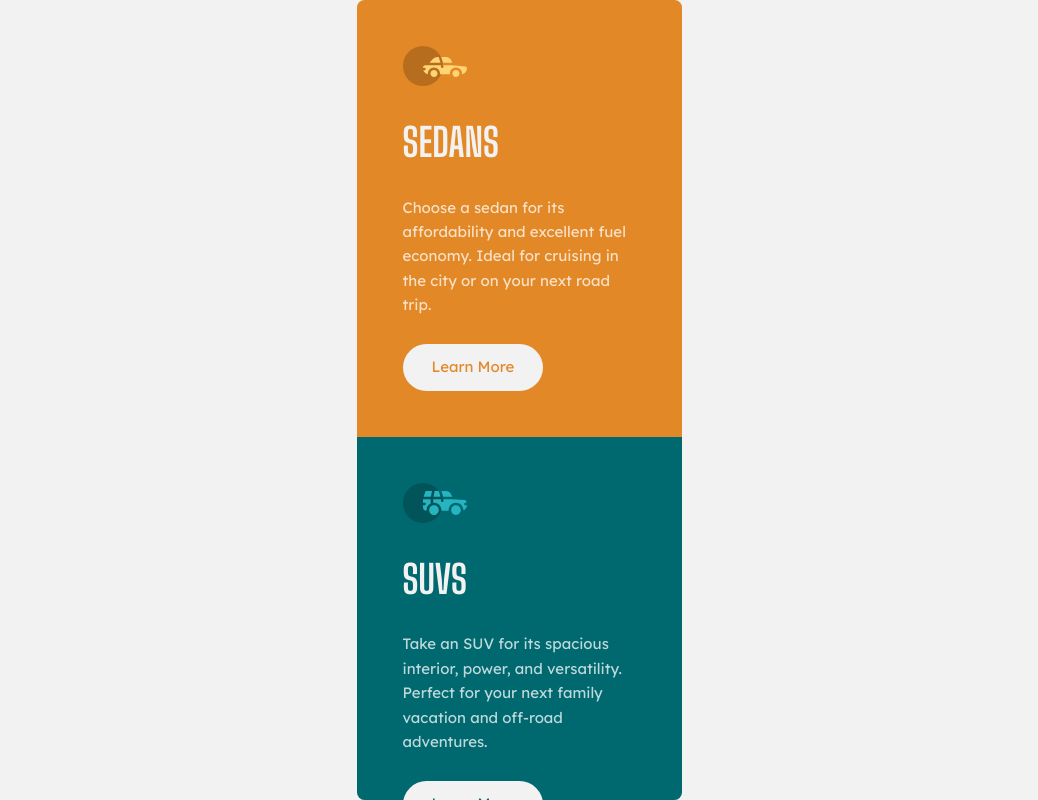
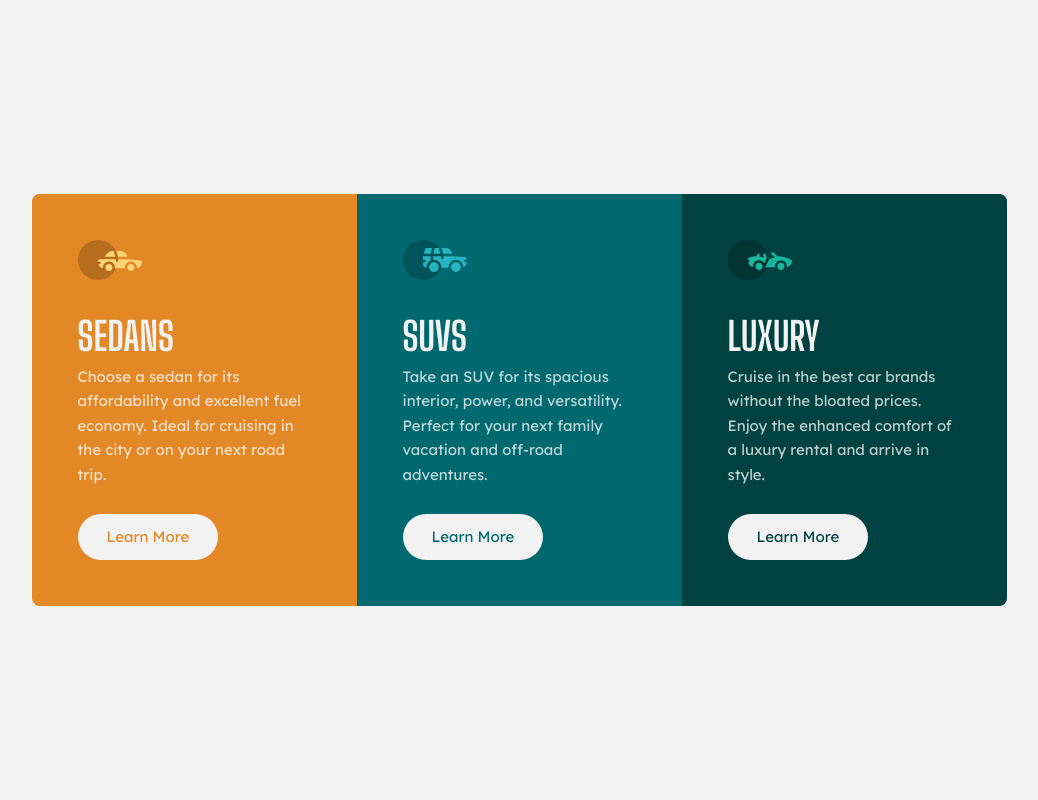
Before and after one commit to StephenYu2018/3-column-preview-card-component-main, a website: page index.html in a window 1280 px wide. Shown: the whole page, without its empty margins (121-1159 px from the left). Drawn offline with Linux system fonts and the light colour scheme.

Commit message:
allow cards to form columns on desktop

```diff
--- a/index.html
+++ b/index.html
@@ -16,7 +16,7 @@
 <body>
 
   <main class="h-screen bg-very-light-gray flex flex-col justify-center items-center">
-    <article class="overflow-hidden rounded-lg"></article>
+    <article class="overflow-hidden rounded-lg flex flex-col lg:flex-row" />
   </main>
 
   <script src="./cards.js" async></script>
```
Also changed, not shown: dist/styles.css.
